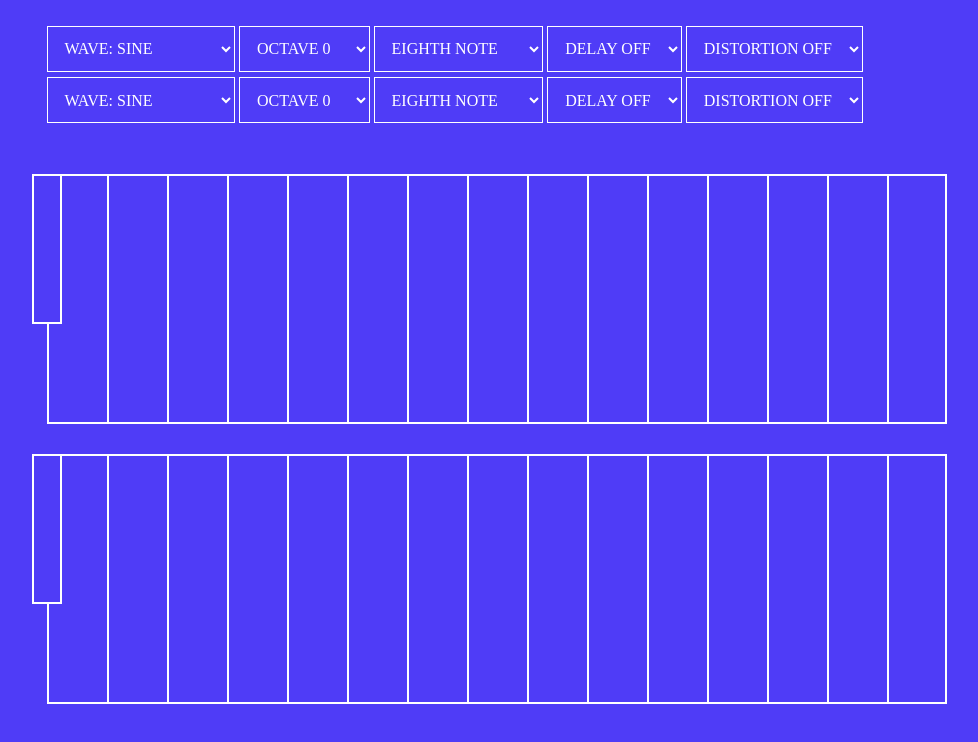
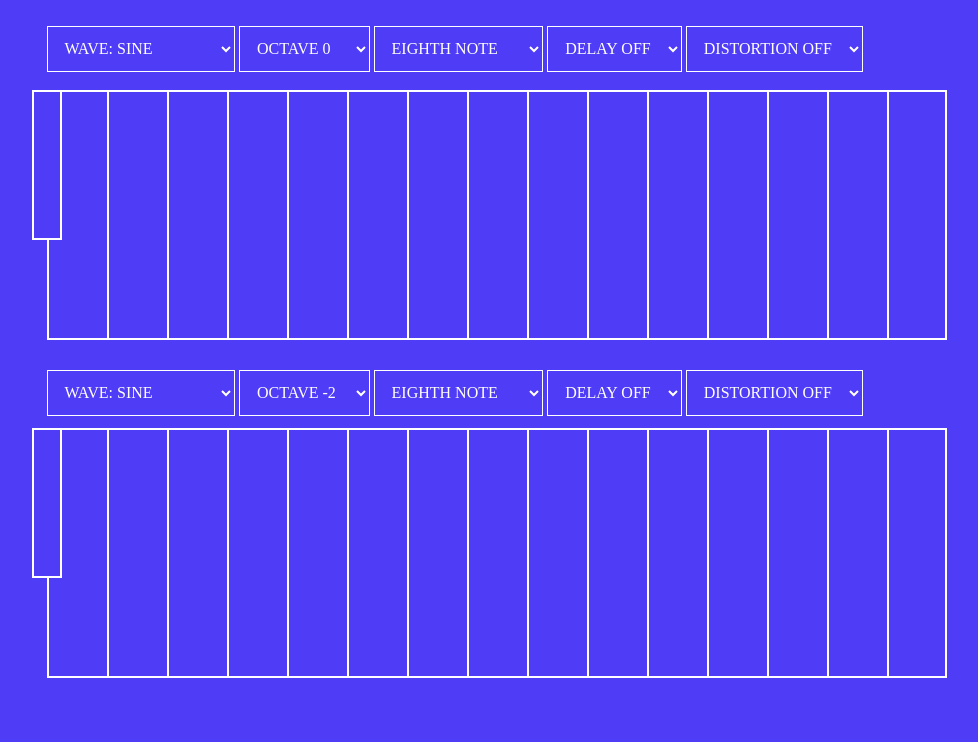
Before and after one commit to Fedreg/Web-Audio-API-Synth, a plain HTML site: page index.html in a window 1280 px wide. Shown: the whole page, without its empty margins (43-1021 px from the left). Drawn offline with nearby package versions, Linux system fonts and the light colour scheme.

Commit message:
update layout

```diff
--- a/index.html
+++ b/index.html
@@ -8,6 +8,7 @@
 		<link rel="stylesheet" type="text/css" href="https://cdnjs.cloudflare.com/ajax/libs/normalize/4.2.0/normalize.css">
 	</head>
 	<body>
+		<div class="uppersynth">
 			<div class="topsection">
 				<select class="lists" id="waveSelect" text="Wave Type"> Wave Type:
 				    <option value="sine">WAVE: SINE</option>
@@ -39,36 +40,6 @@
 				</select>
 			</div>
 
-		<div class="topsectionb">
-			<select class="listsb" id="waveSelectb" text="Wave Type"> Wave Type:
-			    <option value="sine">WAVE: SINE</option>
-			    <option value="square">WAVE: SQUARE</option>
-			    <option value="triangle">WAVE: TRIANGLE</option>
-			    <option value="sawtooth">WAVE: SAWTOOTH</option>
-			</select>
-			<select class="listsb" id="octaveb">
-				<option value="2.0">OCTAVE 0</option>
-				<option value="1.0">OCTAVE -1</option>
-				<option value="0.5">OCTAVE -2</option>
-				<option value="4.0">OCTAVE +1</option>
-				<option value="8.0">OCTAVE +2</option>
-			</select>
-			<select class="listsb" id="sustainb">
-				<option value="0.5">EIGHTH NOTE</option>
-				<option value="1.0">QUARTER NOTE</option>
-				<option value="2.0">HALF NOTE</option>
-				<option value="4.0">WHOLE NOTE</option>
-				<option value="16.0">4 WHOLE NOTE</option>
-			</select>
-			<select class="listsb" id="toggleDelayb">
-				<option value="false">DELAY OFF</option>
-				<option value="true">DELAY ON</option>
-			</select>
-			<select class="listsb" id="toggleDistortionb">
-				<option value="false">DISTORTION OFF</option>
-				<option value="true">DISTORTION ON</option>
-			</select>
-		</div>
 			<div class="keyboard">
 				<div class="white-keys" id="noteC_1"></div>
 				<div class="black-keys" id="noteC#1"></div>
@@ -96,7 +67,39 @@
 				<div class="white-keys" id="noteB_2"></div>
 				<div class="white-keys" id="noteC_3"></div>
 			</div>
-		<div class="keyboardb">
+		</div>
+
+		<div class="lowersynth">
+			<div class="topsectionb">
+				<select class="listsb" id="waveSelectb" text="Wave Type"> Wave Type:
+				    <option value="sine">WAVE: SINE</option>
+				    <option value="square">WAVE: SQUARE</option>
+				    <option value="triangle">WAVE: TRIANGLE</option>
+				    <option value="sawtooth">WAVE: SAWTOOTH</option>
+				</select>
+				<select class="listsb" id="octaveb">
+					<option value="2.0">OCTAVE 0</option>
+					<option value="1.0">OCTAVE -1</option>
+					<option selected="selected" value="0.5">OCTAVE -2</option>
+					<option value="4.0">OCTAVE +1</option>
+					<option value="8.0">OCTAVE +2</option>
+				</select>
+				<select class="listsb" id="sustainb">
+					<option value="0.5">EIGHTH NOTE</option>
+					<option value="1.0">QUARTER NOTE</option>
+					<option value="2.0">HALF NOTE</option>
+					<option value="4.0">WHOLE NOTE</option>
+					<option value="16.0">4 WHOLE NOTE</option>
+				</select>
+				<select class="listsb" id="toggleDelayb">
+					<option value="false">DELAY OFF</option>
+					<option value="true">DELAY ON</option>
+				</select>
+				<select class="listsb" id="toggleDistortionb">
+					<option value="false">DISTORTION OFF</option>
+					<option value="true">DISTORTION ON</option>
+				</select>
+			</div>		<div class="keyboardb">
 				<div class="white-keysb" id="noteC_1b"></div>
 				<div class="black-keysb" id="noteC#1b"></div>
 				<div class="white-keysb" id="noteD_1b"></div>
@@ -123,6 +126,7 @@
 				<div class="white-keysb" id="noteB_2b"></div>
 				<div class="white-keysb" id="noteC_3b"></div>
 			</div>
+		</div>
 		<div class="bottomsection">
 
 		</div>
--- a/styles.css
+++ b/styles.css
@@ -13,7 +13,7 @@ body {
 	font-size: 1em;
 	width: 100%;
 	height: 25px;
-	padding: 2% 7% 2%;
+	padding: 2% 7% 5%;
 	background-color: #4f3cf7;
 }
 
@@ -21,8 +21,8 @@ body {
 	margin: 0 auto 20px;
 	font-size: 1em;
 	width: 100%;
-	height: 25px;
-	padding: 2% 7% 4%;
+	height: 20px;
+	padding: 0 7% 3%;
 	background-color: #4f3cf7;
 }
 
@@ -33,7 +33,7 @@ body {
 	height: 280px;
 	background-color: #4f3cf7;
 	display: flex;
-	padding: 2% 7% 0;
+	padding: 0 7% 0;
 }
 
 .keyboardb {
@@ -43,7 +43,7 @@ body {
 	height: 280px;
 	background-color: #4f3cf7;
 	display: flex;
-	padding: 2% 7% 0;
+	padding: 0% 7% 0;
 }
 
 .white-keys {
```
Lines whose indentation alone changed are shown as unchanged.
